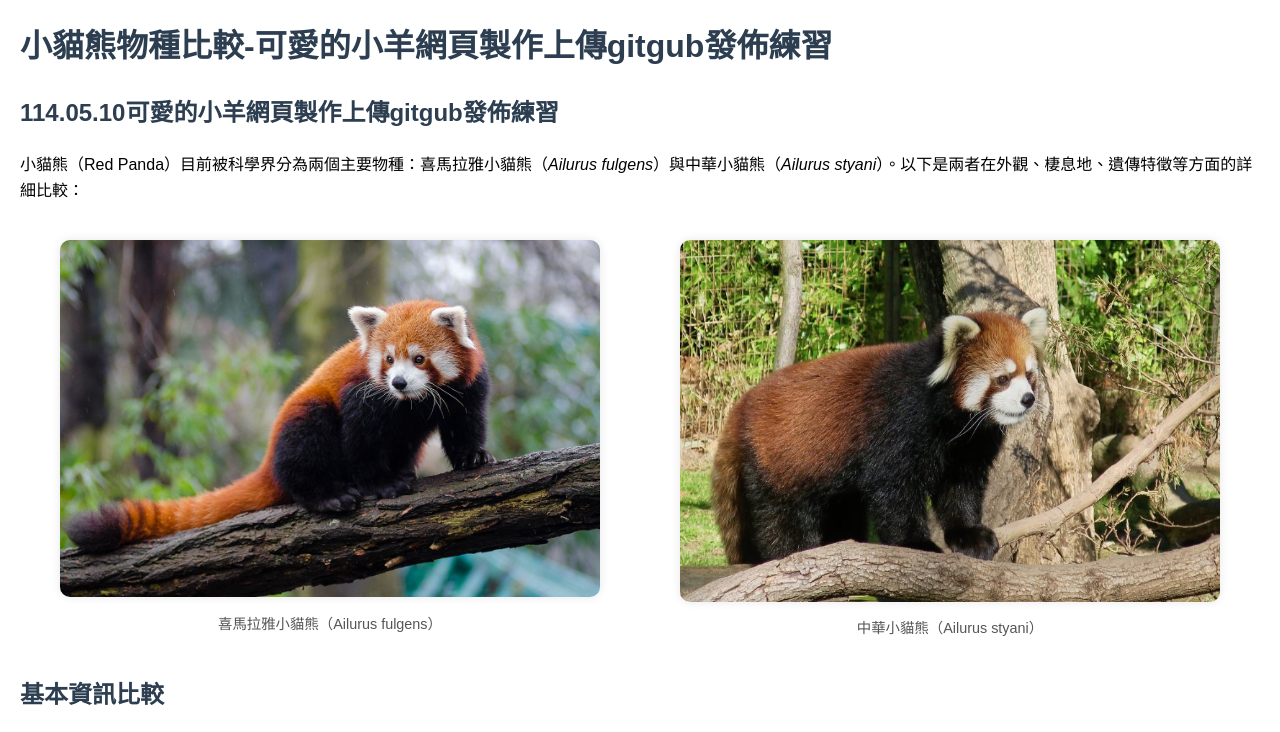
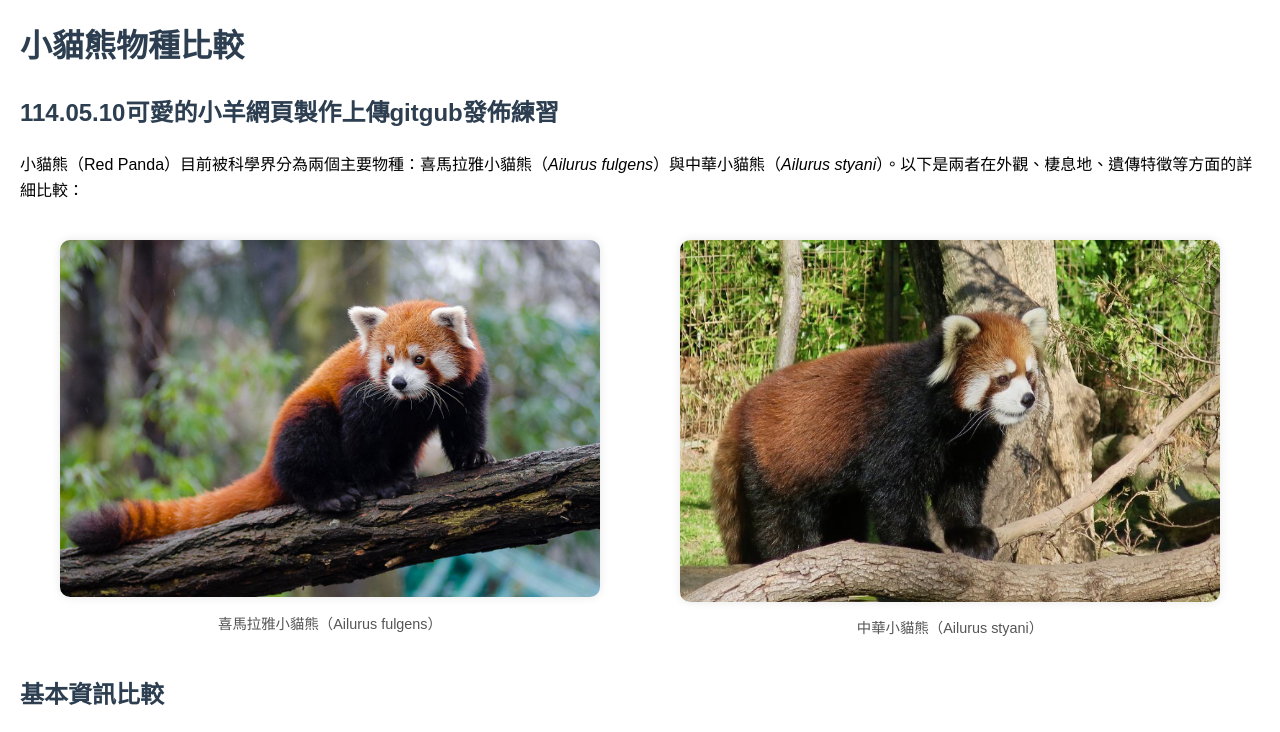
Before and after one commit to ycul718/ycul718.github.io, a plain HTML site: page index.html in a window 1280 px wide. Shown: the top 732 px of the page. Drawn offline with Linux system fonts and the light colour scheme.

Commit message:
Update index.html

```diff
--- a/index.html
+++ b/index.html
@@ -55,7 +55,7 @@
     </style>
 </head>
 <body>
-    <h1>小貓熊物種比較-可愛的小羊網頁製作上傳gitgub發佈練習</h1>
+    <h1>小貓熊物種比較</h1>
     <h2>114.05.10可愛的小羊網頁製作上傳gitgub發佈練習</h2>
     <p>小貓熊（Red Panda）目前被科學界分為兩個主要物種：喜馬拉雅小貓熊（<em>Ailurus fulgens</em>）與中華小貓熊（<em>Ailurus styani</em>）。以下是兩者在外觀、棲息地、遺傳特徵等方面的詳細比較：</p>
 
```
